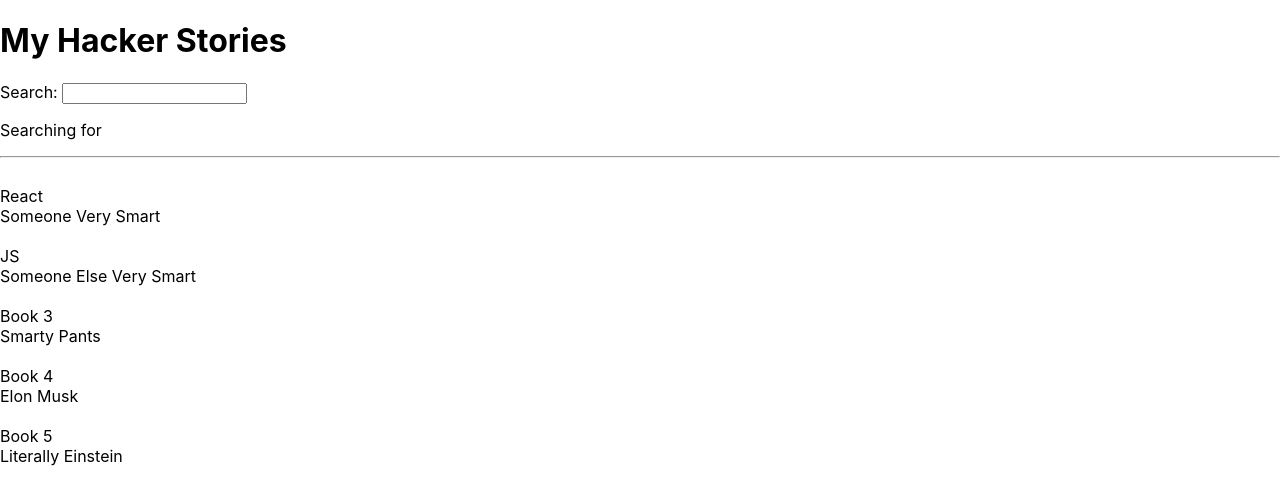
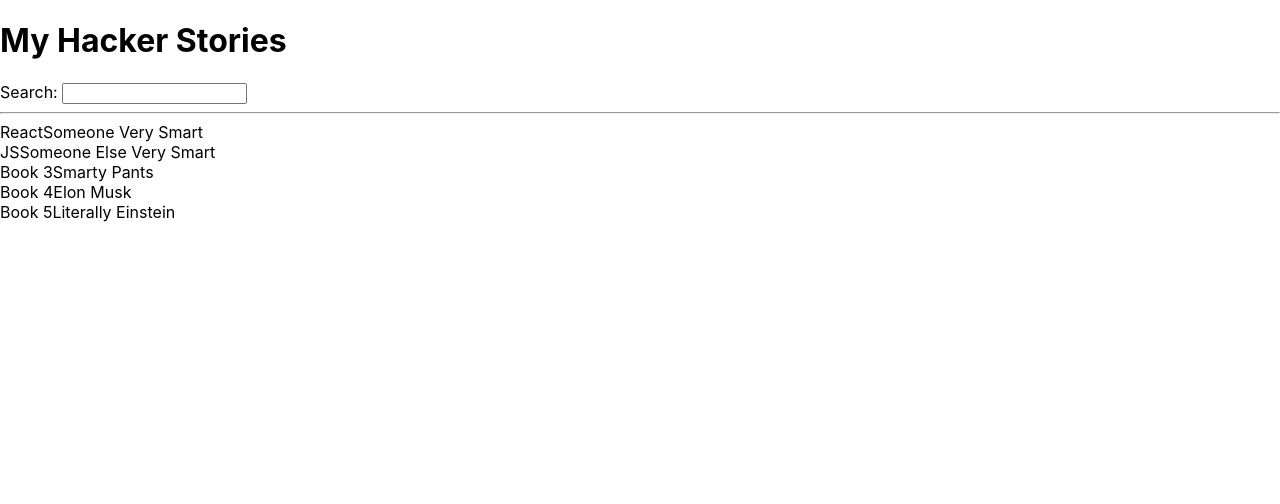
Before and after one commit to RKRedfern/hacker-stories, a React (Create React App) app: page / in a window 1280 px wide. Shown: the top 504 px of the page. Built offline with nearby package versions, Linux system fonts and the light colour scheme.

Commit message:
prop object destructuring

```diff
--- a/src/App.js
+++ b/src/App.js
@@ -2,7 +2,6 @@
 import React from 'react';
 import './App.css';
 import Search from './Search';
-import List from './List';
 
 // const title = 'React';
 
@@ -56,10 +55,22 @@
     return story.title.toLowerCase().includes(searchTerm.toLowerCase());
   });
 
+  const List = ({ list }) =>
+    list.map(item => <Item key={item.objectId} item={item}/>);
+
+  const Item = ({ item }) => (
+    <div>
+      <span>
+        <a href={item.url}>{item.title}</a>
+      </span>
+      <span>{item.author}</span>
+    </div>
+  )
+
   return (
     <div>
       <h1> My Hacker Stories </h1>
-      <Search handleSearch={handleSearch}/>
+      <Search search={searchTerm} onSearch={handleSearch}/>
       <hr />
       <List list={searchedStories}/>
     </div>
--- a/src/List.js
+++ /dev/null
@@ -1,16 +0,0 @@
-import React from 'react';
-
-const List = props =>
-props.list.map(function(item){
-    return(
-    <div key={item.objectId}>
-        <br></br>
-        <span>{item.title}</span>
-        <br></br>
-        <span>{item.author}</span>
-
-    </div>
-    );
-});
-
-export default List;
--- a/src/Search.js
+++ b/src/Search.js
@@ -1,22 +1,16 @@
 import React from 'react';
 
-const Search = (props) => {
-
-    const [searchTerm, setSearchTerm] = React.useState('');
-
-    const handleChange = (e) => {
-        setSearchTerm(e.target.value)
-        props.handleSearch(e)
-    }
+const Search = ({ search, onSearch }) => {
 
     return(
         <div>
             <label htmlFor="search"> Search: </label>
-            <input id="search" type="text" onChange={handleChange}/>
-
-            <p>
-                Searching for <strong>{searchTerm}</strong>
-            </p>
+            <input
+                id="search"
+                type="text"
+                value={search}
+                onChange={onSearch}
+                />
         </div>
     )
 
```
